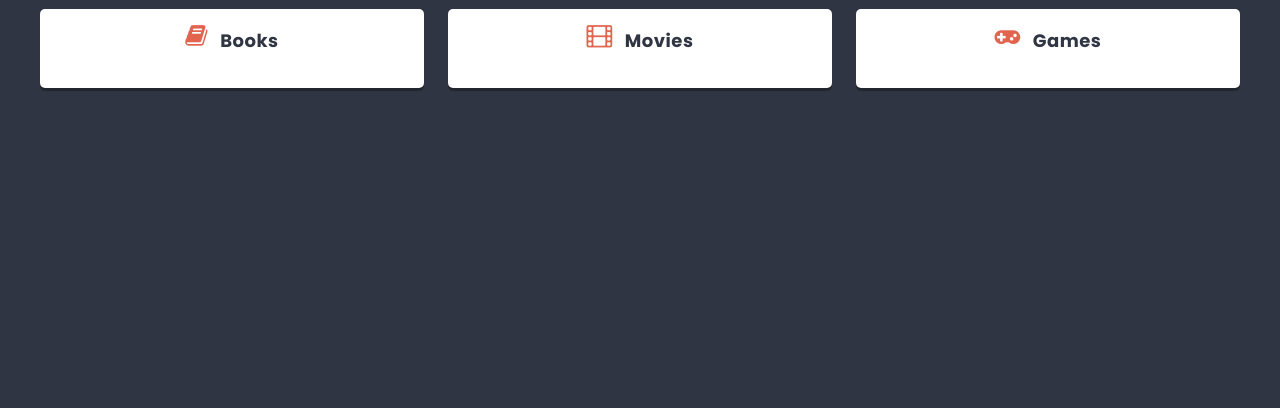
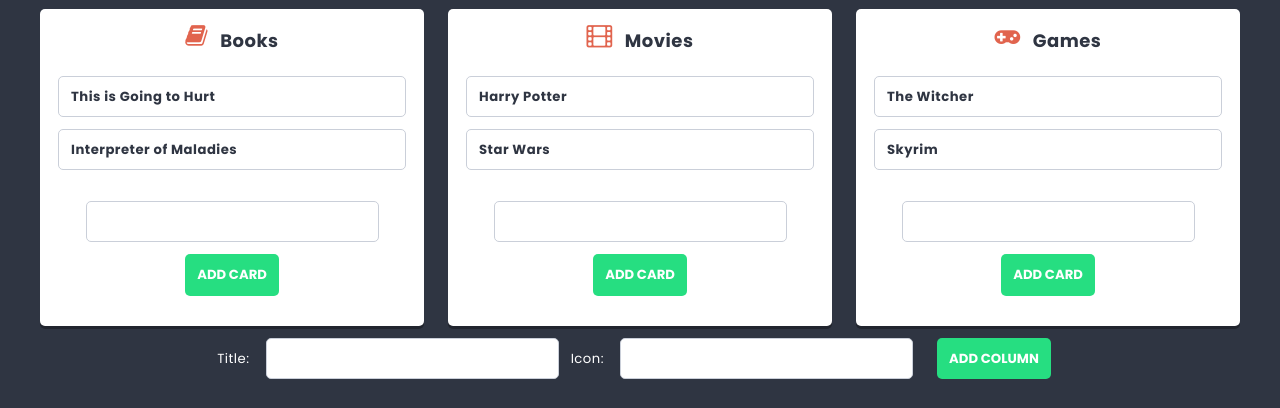
Before and after one commit to KamilKorczek/react-app, a React (Create React App) app: page / in a window 1280 px wide. Shown: the part 532-940 px from the top of the page. Before the commit the page ends 800 px from the top, so only its background shows below. Built offline with nearby package versions, Linux system fonts and the light colour scheme.

Commit message:
A form for adding a new column and adding a new card in a column have been added

```diff
--- a/package.json
+++ b/package.json
@@ -11,6 +11,7 @@
     "react-dom": "^18.2.0",
     "react-scripts": "5.0.1",
     "sass": "^1.55.0",
+    "shortid": "^2.2.16",
     "web-vitals": "^2.1.4"
   },
   "scripts": {
--- /dev/null
+++ b/src/components/Card/Card.js
@@ -0,0 +1,9 @@
+import styles from './Card.module.scss';
+
+const Card = props => {
+    return (
+        <li className={styles.card}>{props.title}</li>
+    );
+};
+
+export default Card;
--- /dev/null
+++ b/src/components/Card/Card.module.scss
@@ -0,0 +1,13 @@
+@import '../../styles/settings.scss';
+
+.card {
+    position: relative;
+    background: $color-light;
+    border: 1px solid lighten($color-dark, 60%);
+    padding: $base-size;
+    margin: 0 0 $base-size 0;
+    border-radius: $radius;
+    display: flex;
+    justify-content: space-between;
+    font-weight: bold;
+}
--- /dev/null
+++ b/src/components/CardForm/CardForm.js
@@ -0,0 +1,24 @@
+import styles from './CardForm.module.scss';
+import { useState } from 'react';
+import Button from '../Button/Button';
+import TextInput from '../TextInput/TextInput';
+
+const CardForm = props => {
+    const [title, setTitle] = useState('');
+    const handleSubmit = e => {
+        e.preventDefault();
+        props.action({ title: title }, props.columnId);
+        setTitle('');
+    };
+
+	return (
+        <form className={styles.ColumnForm} onSubmit={handleSubmit}>
+            <TextInput value={title} onChange={e => setTitle(e.target.value)} />
+            <Button>
+                Add card
+            </Button>
+        </form>
+	);
+};
+
+export default CardForm;
--- /dev/null
+++ b/src/components/CardForm/CardForm.module.scss
@@ -0,0 +1,43 @@
+@use "sass:math";
+@import '../../styles/settings.scss';
+
+.column {
+  flex-shrink: 0;
+  width: calc(33% - 12px);
+  background: $color-light;
+  margin: 0 $base-size $base-size 0;
+  padding: ($base-size * 1.5);
+  border-radius: $radius;
+  box-shadow: 0 math.div($base-size, 4) 0 rgba(0,0,0,0.3);
+  color: $color-dark;
+
+  &:last-child {
+    margin: 0 0 $base-size 0;
+  }
+}
+
+.title {
+  text-align: center;
+  font-size: ($base-size * 1.5);
+  margin: 0 0 ($base-size * 1.5) 0;
+}
+
+.icon::before {
+  padding-right: $base-size;
+  color: $color-warning;
+  font-size: ($base-size * 2);
+  vertical-align: middle;
+  position: relative;
+  top: - math.div($base-size, 3);
+}
+
+.cards {
+  padding: math.div($base-size, 2) 0;
+}
+
+@media (max-width: 767px) {
+  .column {
+    width: 100%;
+    margin: 0 0 $base-size 0;
+  }
+}
--- a/src/components/Column/Column.js
+++ b/src/components/Column/Column.js
@@ -1,4 +1,6 @@
-import styles from './Column.module.scss'
+import styles from './Column.module.scss';
+import Card from '../Card/Card';
+import CardForm from '../CardForm/CardForm';
 
 const Column = props => {
     return (
@@ -7,6 +9,10 @@ const Column = props => {
                 <span className={styles.icon + ' fa fa-' + props.icon}></span>
                 {props.title}
             </h2>
+            <ul className={styles.cards}>
+                {props.cards.map(card => <Card key={card.id} title={card.title} />)}
+            </ul>
+            <CardForm columnId={props.id} action={props.action} />
         </article>
     );
 };
--- /dev/null
+++ b/src/components/ColumnForm/ColumnForm.js
@@ -0,0 +1,27 @@
+import styles from './ColumnForm.module.scss';
+import { useState } from 'react';
+import Button from '../Button/Button';
+import TextInput from '../TextInput/TextInput';
+
+const ColumnForm = props => {
+    const [title, setTitle] = useState('');
+    const [icon, setIcon] = useState('');
+    const handleSubmit = e => {
+        e.preventDefault();
+        props.action({ title: title, icon: icon });
+        setTitle('');
+        setIcon('');
+    };
+
+	return (
+        <form className={styles.ColumnForm} onSubmit={handleSubmit}>
+            Title: <TextInput type="text" value={title} onChange={e => setTitle(e.target.value)} />
+            Icon: <TextInput type="text" value={icon} onChange={e => setIcon(e.target.value)} />
+            <Button>
+                Add column
+            </Button>
+        </form>
+	);
+};
+
+export default ColumnForm;
--- /dev/null
+++ b/src/components/ColumnForm/ColumnForm.module.scss
@@ -0,0 +1,15 @@
+@import '../../styles/settings.scss';
+
+.columnForm {
+    display: flex;
+    justify-content: center;
+    padding: 10px;
+    align-items: center;
+}
+
+@media (max-width: 767px) {
+    .columnForm {
+      width: 100%;
+      margin: 0 0 $base-size 0;
+    }
+}
--- a/src/components/List/List.js
+++ b/src/components/List/List.js
@@ -1,7 +1,57 @@
 import styles from './List.module.scss';
 import Column from '../Column/Column';
+import ColumnForm from '../ColumnForm/ColumnForm';
+import { useState } from 'react';
+import shortid from 'shortid';
 
 const List = () => {
+
+    const [columns, setColumns] = useState([
+        {
+            id: 1,
+            title: 'Books',
+            icon: 'book',
+            cards: [
+                { id: 1, title: 'This is Going to Hurt' },
+                { id: 2, title: 'Interpreter of Maladies' }
+            ]
+        },
+        {
+            id: 2,
+            title: 'Movies',
+            icon: 'film',
+            cards: [
+                { id: 1, title: 'Harry Potter' },
+                { id: 2, title: 'Star Wars' }
+            ]
+        },
+        {
+            id: 3,
+            title: 'Games',
+            icon: 'gamepad',
+            cards: [
+                { id: 1, title: 'The Witcher' },
+                { id: 2, title: 'Skyrim' }
+            ]
+        }
+    ]);
+
+    const addColumn = newColumn => {
+        setColumns([...columns, { id: shortid(), title: newColumn.title, icon: newColumn.icon, cards: [] }]);
+    };
+
+    const addCard = (newCard, columnId) => {
+        const columnsUpdated = columns.map(column => {
+            if(column.id === columnId)
+                return { ...column, cards: [...column.cards, { id: shortid(), title: newCard.title }]}
+            else
+                return column
+        })
+
+        setColumns(columnsUpdated);
+
+    };
+
     return (
         <div className={styles.list}>
             <header className={styles.header}>
@@ -9,10 +59,9 @@ const List = () => {
             </header>
             <p className={styles.description}>Interesting things I want to check out</p>
             <section className={styles.columns}>
-                <Column icon="book" title="Books" />
-                <Column icon="film" title="Movies" />
-                <Column icon="gamepad" title="Games" />
+                {columns.map(column => <Column key={column.id} id={column.id} title={column.title} icon={column.icon} cards={column.cards} action={addCard} />)}
             </section>
+            <ColumnForm action={addColumn} />
         </div>
     );
 };
--- a/src/components/TextInput/TextInput.js
+++ b/src/components/TextInput/TextInput.js
@@ -1,7 +1,7 @@
 import styles from './TextInput.module.scss';
 
-const TextInput = props => {
-    return <input className={styles.input} placeholder={props.placeholder} type="text" />
-}
+const TextInput = (props) => {
+    return <input className={styles.input} value={props.value} onChange={props.onChange} placeholder={props.placeholder} type="text" />
+};
 
 export default TextInput;
--- a/src/components/TextInput/TextInput.module.scss
+++ b/src/components/TextInput/TextInput.module.scss
@@ -5,7 +5,7 @@
     background: $color-light;
     border: 1px solid lighten($color-dark, 60%);
     padding: $base-size ($base-size * 1.5);
-    margin: 0 0 $base-size 0;
+    margin: 0 $base-size $base-size $base-size;
     font-family: $font-text;
     border-radius: $radius;
 }
```
Also changed, not shown: 1 other file (tests, documents, lock files or other folders).
